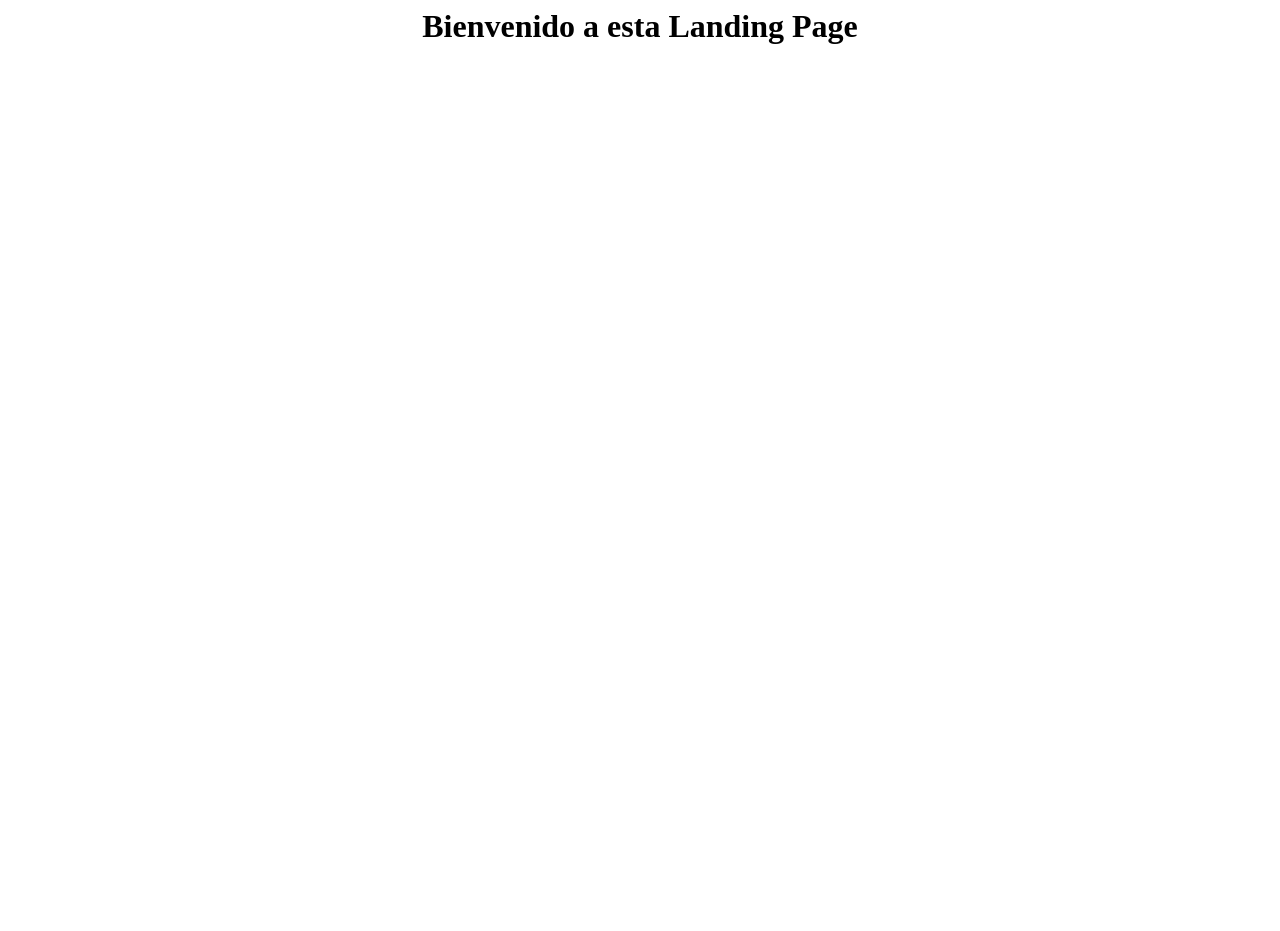
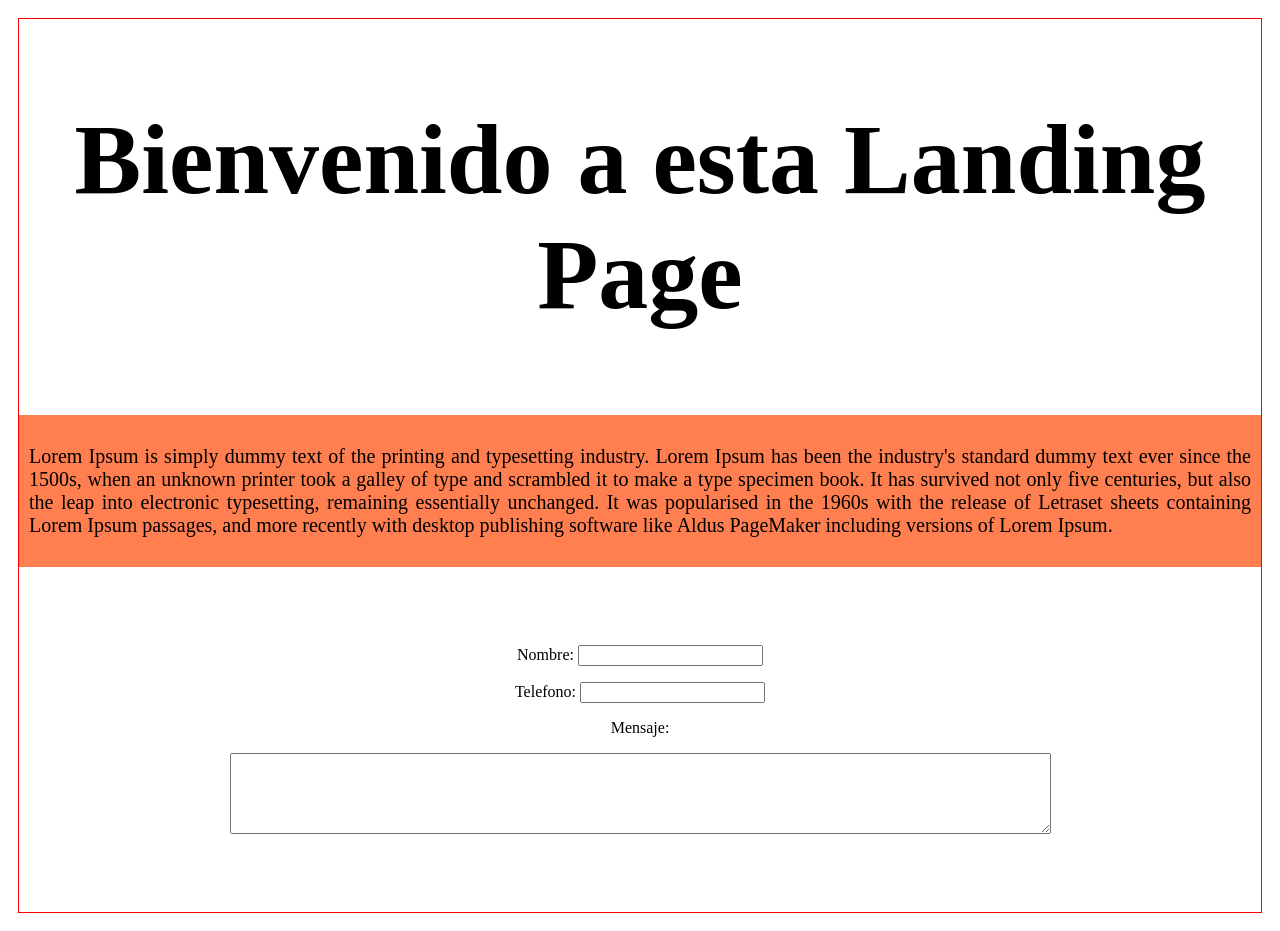
Before and after one commit to juancaraballo28/My-first-landing-page, a plain HTML site: page index.html in a window 1280 px wide. Before the commit the page ends 800 px from the top, so only its background shows below. Drawn offline with Linux system fonts and the light colour scheme.

Commit message:
Agregue CSS grid y primer contenido de prueba

```diff
--- a/index.html
+++ b/index.html
@@ -6,12 +6,55 @@
 
     </head>
     <style>
+        body{
+
+            padding: 10px;
+        }
+        .contenedor-principal{
+            display: grid;
+            border: 1px solid red;
+
+        }
         h1{
             text-align: center;
+            font-size: 100px;
+        }
+        .description{
+            font-size: 20px;
+            padding: 10px;
+            background-color: coral;
+            text-align: justify;
+        }
+        .formulario{
+            text-align: center;
+            padding: 5%;
         }
     </style>
     <body>
-        <h1 class="titulo-principal" >Bienvenido a esta Landing Page</h1>
 
+        <section class="contenedor-principal">
+
+            <h1>Bienvenido a esta Landing Page</h1>
+            <div class="description">
+
+                <p>Lorem Ipsum is simply dummy text of the printing and typesetting industry. Lorem Ipsum has been the industry's
+                    standard dummy text ever since the 1500s, when an unknown printer took a galley of type and scrambled it to make a
+                    type specimen book. It has survived not only five centuries, but also the leap into electronic typesetting, remaining
+                    essentially unchanged. It was popularised in the 1960s with the release of Letraset sheets containing Lorem Ipsum passages,
+                    and more recently with desktop publishing software like Aldus PageMaker including versions of Lorem Ipsum.</p>
+
+            </div>
+
+            <div class="formulario">
+                <form action="" id="formulariocontacto">
+                <p>Nombre: <input type="text" name="Nombre" required> </p>
+                <p>Telefono: <input type="text" name="Telefono" required> </p>
+                <p>Mensaje:</p>
+                <textarea rows="5" cols="100" name="mensaje" form="formulariocontacto">
+                </textarea>
+
+                </form>
+            </div>
+        </section>
     </body>
 </html>
```
